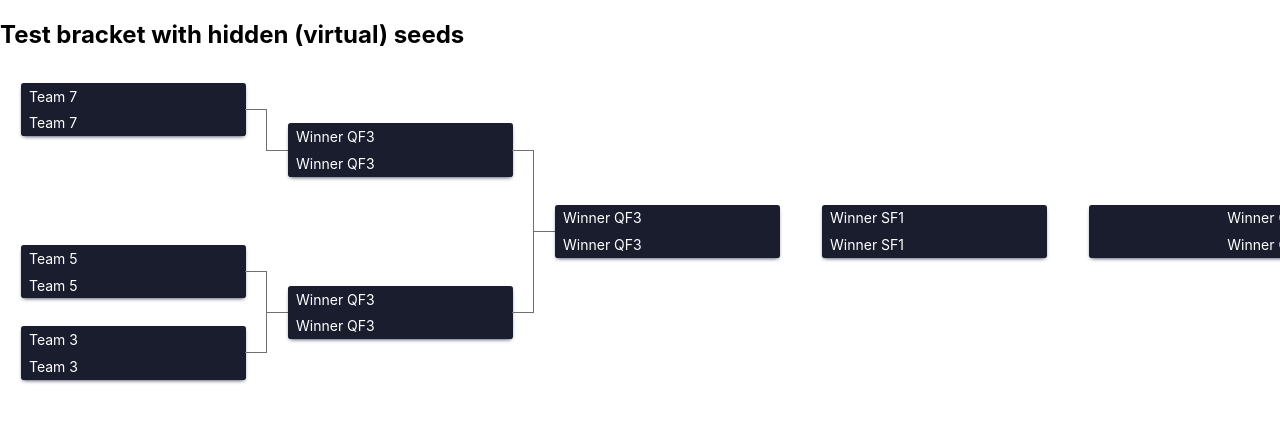
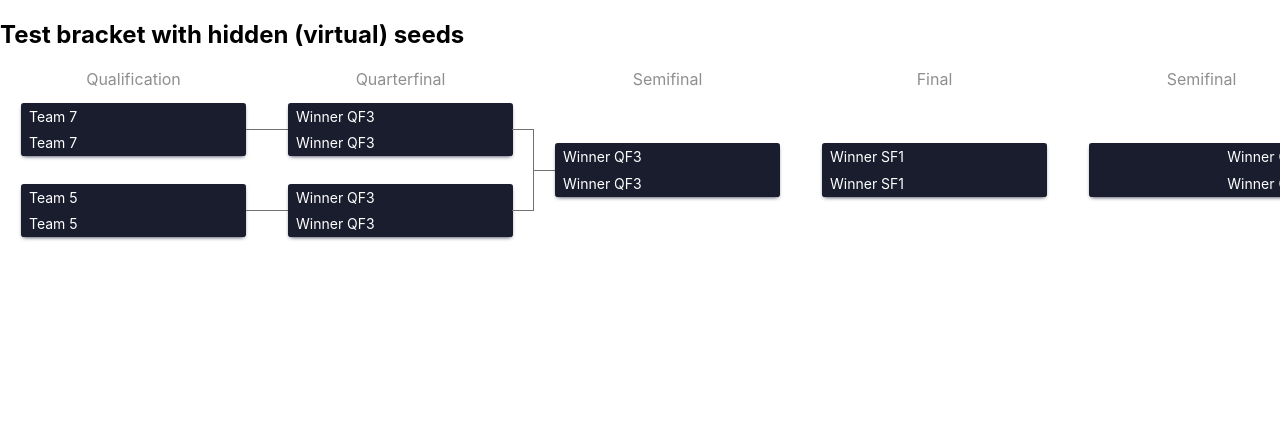
Before and after one commit to tournamentstat/react-brackets-dev, a React (Create React App) app: page / in a window 1280 px wide. Shown: the top 422 px of the page. Built offline with nearby package versions, Linux system fonts and the light colour scheme.

Commit message:
Fix round titles

```diff
--- a/src/components/BracketTree.tsx
+++ b/src/components/BracketTree.tsx
@@ -1,5 +1,5 @@
 import React from "react";
-import { Bracket, SeedItem, SeedTeam, SingleLineSeed, type IRoundProps, type IRenderSeedProps } from "../react-brackets";
+import { Bracket, SeedItem, SeedTeam, type IRenderSeedProps } from "../react-brackets";
 import {RoundTitle} from "../react-brackets/components/round";
 import {Seed} from "../react-brackets/brackets/Seed";
 
@@ -172,7 +172,7 @@ const Schema = {
         {id: 2, parentid: 7},
         {id: 1, parentid: 5},
       ],
-      //singleLined: true
+      singleLined: true
     },
     {
       id: 3,
--- a/src/react-brackets/brackets/index.tsx
+++ b/src/react-brackets/brackets/index.tsx
@@ -4,7 +4,8 @@ import SwipeableViews from 'react-swipeable-views';
 import useMedia from '../hooks/useMedia';
 import { ISingleEliminationProps } from '../types/SingleElimination';
 import {SchemaInterface} from '../types/Schema';
-import {IRoundProps} from "../types/Rounds";
+import {TreeSeedProps} from "../types/Seed";
+import {TreeRoundProps} from "../types/Rounds";
 
 const SingleElimination = ({
   schema,
@@ -21,7 +22,7 @@ const SingleElimination = ({
   const isResponsive = useMedia(mobileBreakpoint);
 
   const getFragment = (
-    seed: {id: number, singleLined: boolean, virtual: boolean},
+    seed: TreeSeedProps,
     roundIdx: number,
     idx: number,
     isMiddleOfTwoSided: any,
@@ -127,20 +128,20 @@ const SingleElimination = ({
     roundsStartIndex: number,
     roundsEndIndex: number,
     renderFirstHalfOfRoundsSeeds: boolean,
-    rounds: IRoundProps[],
+    rounds: TreeRoundProps[],
     dir: string
   ) =>
     rounds.slice(roundsStartIndex, roundsEndIndex).map((round, roundIdx) => (
-      <Round key={round.title} className={roundClassName} mobileBreakpoint={mobileBreakpoint}>
-        {round.title && roundTitleComponent(round.title, roundIdx)}
+      <Round key={round.id} className={roundClassName} mobileBreakpoint={mobileBreakpoint}>
+        {roundTitleComponent(round.id, roundIdx)}
         <SeedsList dir={dir}>
           {renderFirstHalfOfRoundsSeeds
             ? round.seeds
                 .slice(0, round.seeds.length / 2)
-                .map((seed: {id: number, singleLined: boolean, virtual: boolean}, idx: number) => getFragment(seed, roundIdx, idx, false, seed.singleLined, seed.virtual))
+                .map((seed, idx: number) => getFragment(seed, roundIdx, idx, false, seed.singleLined, seed.virtual))
             : round.seeds
                 .slice(round.seeds.length / 2, round.seeds.length)
-                .map((seed: {id: number, singleLined: boolean, virtual: boolean}, idx: number) => getFragment(seed, roundIdx, idx, roundIdx < roundsEndIndex - 2, seed.singleLined, seed.virtual))}
+                .map((seed, idx: number) => getFragment(seed, roundIdx, idx, roundIdx < roundsEndIndex - 2, seed.singleLined, seed.virtual))}
         </SeedsList>
       </Round>
     ));
--- a/src/react-brackets/index.tsx
+++ b/src/react-brackets/index.tsx
@@ -2,4 +2,3 @@ export { SingleElimination as Bracket } from './brackets';
 export { DoubleLineSeed, SeedTeam, SeedItem, SeedTime, SingleLineSeed } from './components/seed';
 export type { ISingleEliminationProps } from './types/SingleElimination';
 export type { IRenderSeedProps } from './types/Seed';
-export type { IRoundProps } from './types/Rounds';
--- a/src/react-brackets/types/Seed.ts
+++ b/src/react-brackets/types/Seed.ts
@@ -1,5 +1,11 @@
 export type ISeedProps = {
     [key: string]: any;
+}
+
+export type TreeSeedProps = {
+  id: number;
+  singleLined: boolean;
+  virtual: boolean;
 }
 
 export interface IRenderSeedProps {
```
Also changed, not shown: src/react-brackets/types/Rounds.ts (+6 -2 lines).
